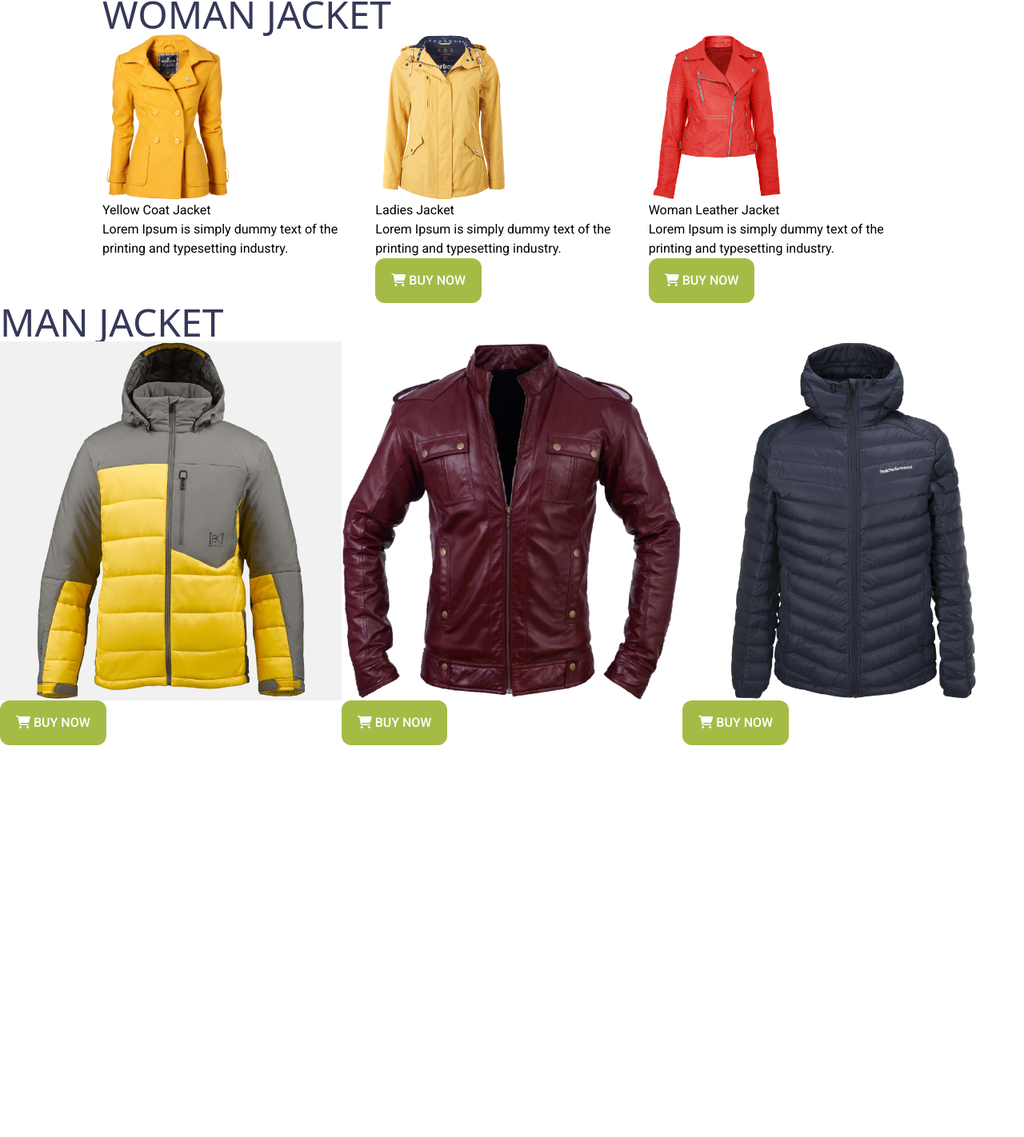
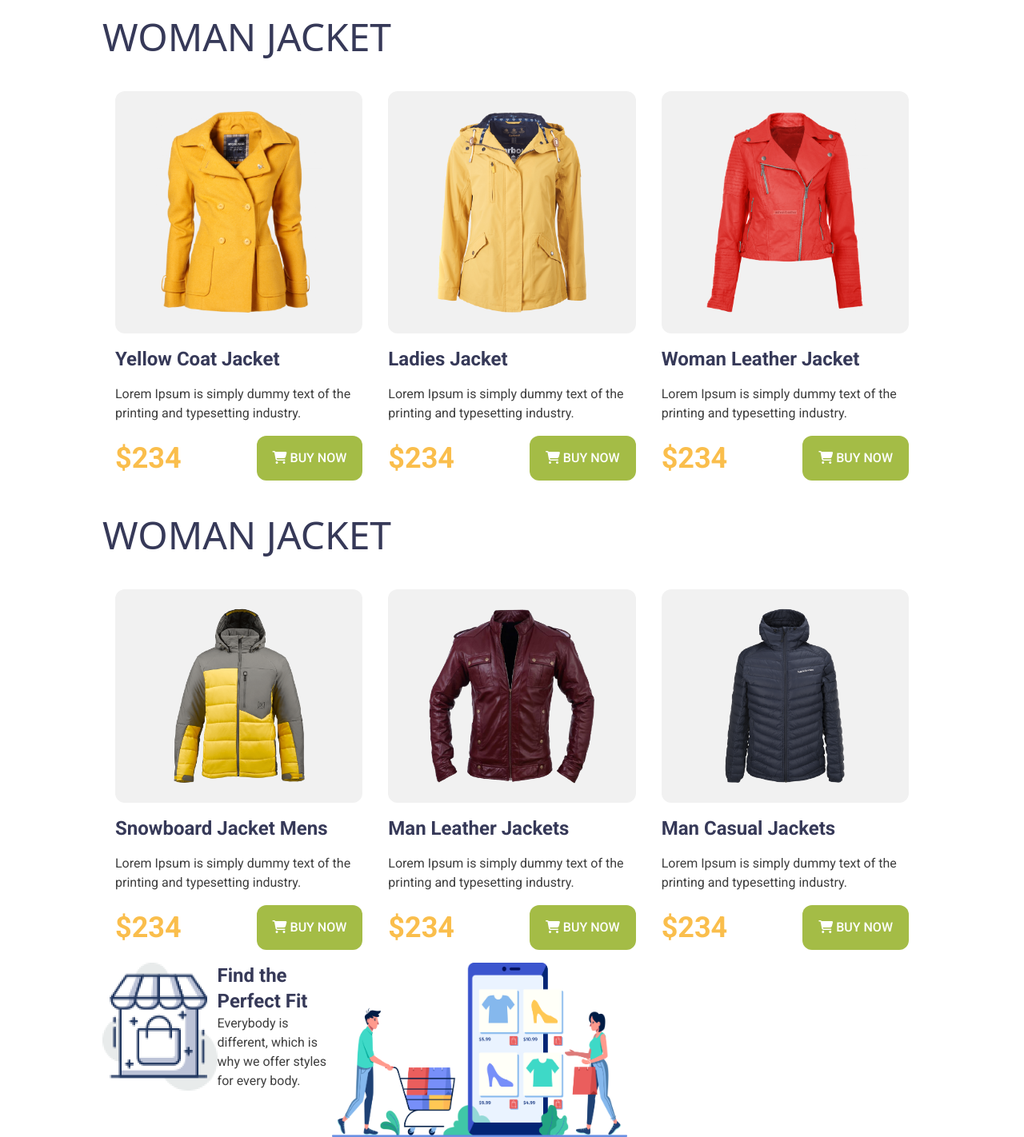
Before and after one commit to Aaban-Nayeem/penguin-fashion-project, a website: page src/index.html in a window 1280 px wide. Shown: the part 573-1995 px from the top of the page at 80% size. Before the commit the page ends 1505 px from the top, so only its background shows below. Drawn offline with Linux system fonts and the light colour scheme.

Commit message:
main section done

```diff
--- a/src/index.html
+++ b/src/index.html
@@ -34,9 +34,9 @@
   </head>
   <body>
     <header class="bg-[#FFFBF0]">
-      <nav class="flex h-20 items-center justify-around">
+      <nav class="flex h-20 items-center justify-between">
         <div>
-          <img src="./icons/logo.png" alt="" class="w-50" />
+          <img src="./icons/logo.png" alt="" class="w-52" />
         </div>
         <div class="mr-3 text-base font-medium text-[#3C3C3C]">
           <ul class="font-roboto flex">
@@ -47,9 +47,7 @@
           </ul>
         </div>
       </nav>
-      <section
-        class="flex items-center justify-center sm:flex-col md:flex-row md:px-4"
-      >
+      <section class="flex items-center justify-center">
         <div class="w-1/2">
           <h3 class="font-bebas text-7xl uppercase text-[#363958]">
             <span class="text-7xl uppercase text-[#FABE4C]"
@@ -75,92 +73,166 @@
     </header>
     <main>
       <section class="mx-auto my-0 w-4/5">
-        <h3 class="text-5xl uppercase text-[#363958]">woman jacket</h3>
+        <h3 class="my-7 text-5xl uppercase text-[#363958]">woman jacket</h3>
         <div class="flex">
-          <div class="font-roboto">
-            <img src="./images/jacket-1.png" alt="" class="w-1/2" />
-            <h3>Yellow Coat Jacket</h3>
-            <p>
+          <div class="font-roboto p-4">
+            <div class="rounded-xl bg-[#F1F1F1] p-6">
+              <img src="./images/jacket-1.png" alt="" class="mx-auto w-52" />
+            </div>
+            <h3 class="mt-4 text-2xl font-bold text-[#363958]">
+              Yellow Coat Jacket
+            </h3>
+            <p class="my-4 text-[#3E3E3E]">
               Lorem Ipsum is simply dummy text of the printing and typesetting
               industry.
             </p>
-            <button
-              class="from-[#A4BC46]to-[#85A019] rounded-xl bg-gradient-to-r px-5 py-4 text-base font-medium text-[#fff]"
-            >
-              <i class="fa-solid fa-cart-shopping" style="color: #ffffff"></i>
-              BUY NOW
-            </button>
+
+            <div class="flex items-center justify-between">
+              <h4 class="text-4xl font-black text-[#FABE4C]">$234</h4>
+              <button
+                class="font-roboto rounded-xl bg-[#A4BC46] px-5 py-4 text-base font-medium text-[#fff]"
+              >
+                <i class="fa-solid fa-cart-shopping" style="color: #ffffff"></i>
+                BUY NOW
+              </button>
+            </div>
           </div>
-          <div class="font-roboto">
-            <img src="./images/jacket-2.png" alt="" class="w-1/2" />
-            <h3>Ladies Jacket</h3>
-            <p>
+          <div class="font-roboto p-4">
+            <div class="rounded-xl bg-[#F1F1F1] p-6">
+              <img src="./images/jacket-2.png" alt="" class="mx-auto w-52" />
+            </div>
+            <h3 class="mt-4 text-2xl font-bold text-[#363958]">
+              Ladies Jacket
+            </h3>
+            <p class="my-4 text-[#3E3E3E]">
               Lorem Ipsum is simply dummy text of the printing and typesetting
               industry.
             </p>
-            <button
-              class="rounded-xl bg-[#A4BC46] px-5 py-4 text-base font-medium text-[#fff]"
-            >
-              <i class="fa-solid fa-cart-shopping" style="color: #ffffff"></i>
-              BUY NOW
-            </button>
+
+            <div class="flex items-center justify-between">
+              <h4 class="text-4xl font-black text-[#FABE4C]">$234</h4>
+              <button
+                class="font-roboto rounded-xl bg-[#A4BC46] px-5 py-4 text-base font-medium text-[#fff]"
+              >
+                <i class="fa-solid fa-cart-shopping" style="color: #ffffff"></i>
+                BUY NOW
+              </button>
+            </div>
           </div>
-          <div class="font-roboto">
-            <img src="./images/jacket-3.png" alt="" class="w-1/2" />
-            <h3>Woman Leather Jacket</h3>
-            <p>
+          <div class="font-roboto p-4">
+            <div class="rounded-xl bg-[#F1F1F1] p-6">
+              <img src="./images/jacket-3.png" alt="" class="mx-auto w-52" />
+            </div>
+            <h3 class="mt-4 text-2xl font-bold text-[#363958]">
+              Woman Leather Jacket
+            </h3>
+            <p class="my-4 text-[#3E3E3E]">
               Lorem Ipsum is simply dummy text of the printing and typesetting
               industry.
             </p>
-            <button
-              class="rounded-xl bg-[#A4BC46] px-5 py-4 text-base font-medium text-[#fff]"
-            >
-              <i class="fa-solid fa-cart-shopping" style="color: #ffffff"></i>
-              BUY NOW
-            </button>
+
+            <div class="flex items-center justify-between">
+              <h4 class="text-4xl font-black text-[#FABE4C]">$234</h4>
+              <button
+                class="font-roboto rounded-xl bg-[#A4BC46] px-5 py-4 text-base font-medium text-[#fff]"
+              >
+                <i class="fa-solid fa-cart-shopping" style="color: #ffffff"></i>
+                BUY NOW
+              </button>
+            </div>
           </div>
         </div>
       </section>
-      <section>
-        <h3 class="text-5xl uppercase text-[#363958]">man jacket</h3>
-        <div class="flex justify-center">
-          <div class="font-roboto">
-            <img src="./images/jacket-4.png" alt="" class="bg-[#F1F1F1]" />
-            <h3></h3>
-            <p></p>
-            <button
-              class="rounded-xl bg-[#A4BC46] px-5 py-4 text-base font-medium text-[#fff]"
-            >
-              <i class="fa-solid fa-cart-shopping" style="color: #ffffff"></i>
-              BUY NOW
-            </button>
+      <section class="mx-auto w-4/5">
+        <h3 class="my-7 text-5xl uppercase text-[#363958]">woman jacket</h3>
+        <div class="flex">
+          <div class="font-roboto p-4">
+            <div class="rounded-xl bg-[#F1F1F1] p-6">
+              <img src="./images/jacket-4.png" alt="" class="mx-auto w-52" />
+            </div>
+            <h3 class="mt-4 text-2xl font-bold text-[#363958]">
+              Snowboard Jacket Mens
+            </h3>
+            <p class="my-4 text-[#3E3E3E]">
+              Lorem Ipsum is simply dummy text of the printing and typesetting
+              industry.
+            </p>
+
+            <div class="flex items-center justify-between">
+              <h4 class="text-4xl font-black text-[#FABE4C]">$234</h4>
+              <button
+                class="font-roboto rounded-xl bg-[#A4BC46] px-5 py-4 text-base font-medium text-[#fff]"
+              >
+                <i class="fa-solid fa-cart-shopping" style="color: #ffffff"></i>
+                BUY NOW
+              </button>
+            </div>
           </div>
-          <div class="font-roboto">
-            <img src="./images/jacket-5.png" alt="" />
-            <h3></h3>
-            <p></p>
-            <button
-              class="rounded-xl bg-[#A4BC46] px-5 py-4 text-base font-medium text-[#fff]"
-            >
-              <i class="fa-solid fa-cart-shopping" style="color: #ffffff"></i>
-              BUY NOW
-            </button>
+          <div class="font-roboto p-4">
+            <div class="rounded-xl bg-[#F1F1F1] p-6">
+              <img src="./images/jacket-5.png" alt="" class="mx-auto w-52" />
+            </div>
+            <h3 class="mt-4 text-2xl font-bold text-[#363958]">
+              Man Leather Jackets
+            </h3>
+            <p class="my-4 text-[#3E3E3E]">
+              Lorem Ipsum is simply dummy text of the printing and typesetting
+              industry.
+            </p>
+
+            <div class="flex items-center justify-between">
+              <h4 class="text-4xl font-black text-[#FABE4C]">$234</h4>
+              <button
+                class="font-roboto rounded-xl bg-[#A4BC46] px-5 py-4 text-base font-medium text-[#fff]"
+              >
+                <i class="fa-solid fa-cart-shopping" style="color: #ffffff"></i>
+                BUY NOW
+              </button>
+            </div>
           </div>
-          <div class="font-roboto">
-            <img src="./images/jacket-6.png" alt="" />
-            <h3></h3>
-            <p></p>
-            <button
-              class="rounded-xl bg-[#A4BC46] px-5 py-4 text-base font-medium text-[#fff]"
-            >
-              <i class="fa-solid fa-cart-shopping" style="color: #ffffff"></i>
-              BUY NOW
-            </button>
+          <div class="font-roboto p-4">
+            <div class="rounded-xl bg-[#F1F1F1] p-6">
+              <img src="./images/jacket-6.png" alt="" class="mx-auto w-52" />
+            </div>
+            <h3 class="mt-4 text-2xl font-bold text-[#363958]">
+              Man Casual Jackets
+            </h3>
+            <p class="my-4 text-[#3E3E3E]">
+              Lorem Ipsum is simply dummy text of the printing and typesetting
+              industry.
+            </p>
+
+            <div class="flex items-center justify-between">
+              <h4 class="text-4xl font-black text-[#FABE4C]">$234</h4>
+              <button
+                class="font-roboto rounded-xl bg-[#A4BC46] px-5 py-4 text-base font-medium text-[#fff]"
+              >
+                <i class="fa-solid fa-cart-shopping" style="color: #ffffff"></i>
+                BUY NOW
+              </button>
+            </div>
           </div>
         </div>
       </section>
-      <section></section>
+      <section class="font-roboto mx-auto mx-auto flex w-4/5">
+        <div>
+          <div class="flex">
+            <img src="./icons/house.png" alt="" class="mx-auto w-1/2" />
+            <div>
+              <h4 class="text-2xl font-bold text-[#363958]">
+                Find the Perfect Fit
+              </h4>
+              <p class="text-base text-[#3E3E3E]">
+                Everybody is different, which is why we offer styles for every
+                body.
+              </p>
+            </div>
+          </div>
+        </div>
+        <div>
+          <img src="./images/shopping.png" alt="" class="w-1/2" />
+        </div>
+      </section>
     </main>
-    <footer></footer>
   </body>
 </html>
```
Also changed, not shown: dist/output.css.
